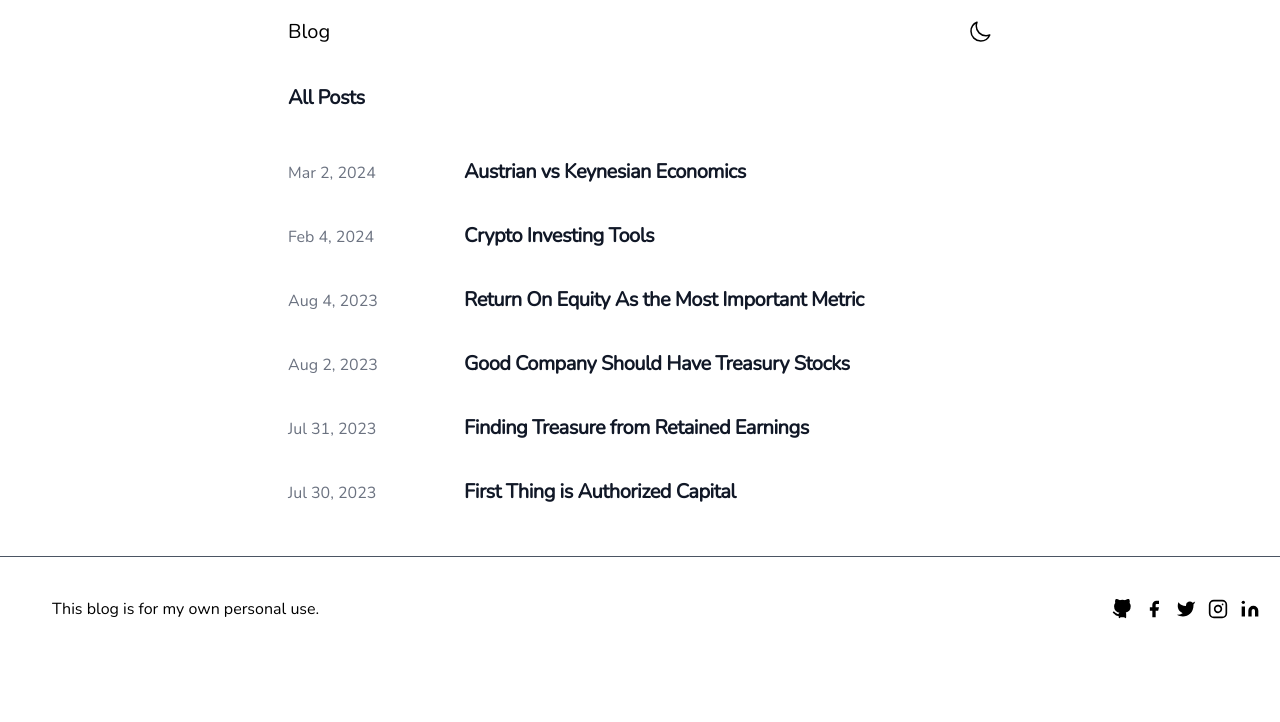
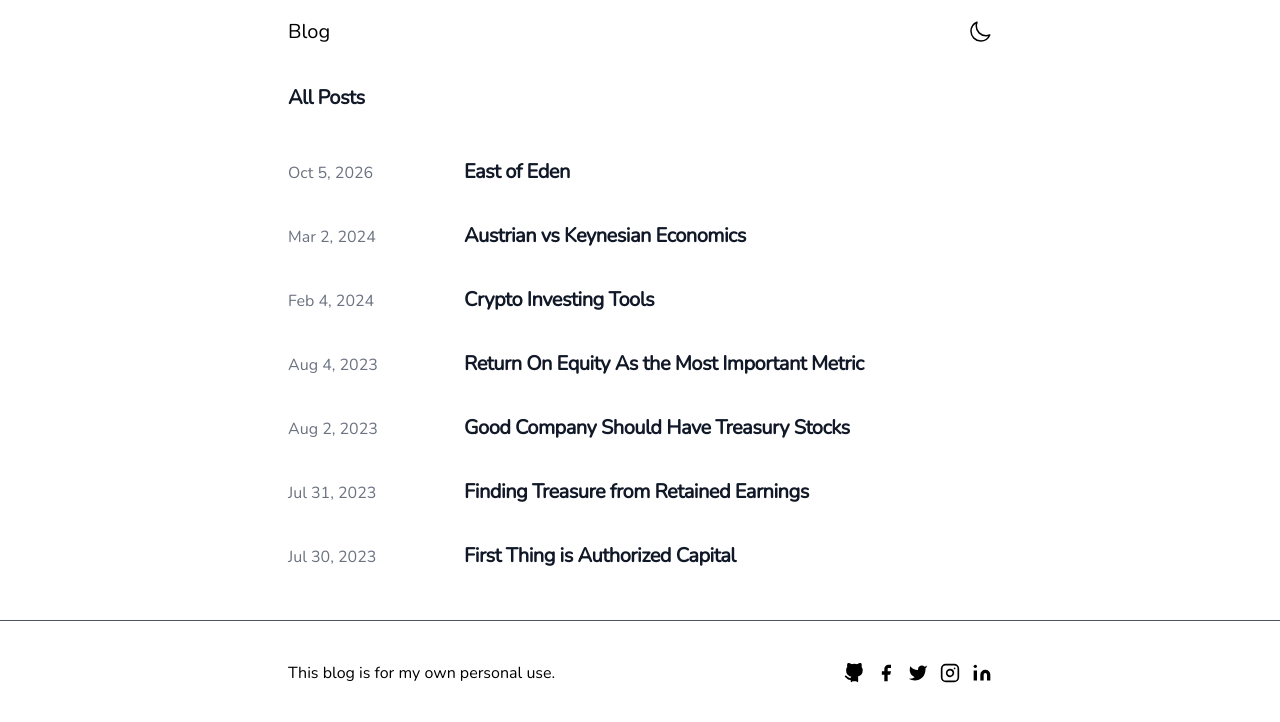
Before and after one commit to limkaleb/blog, a Next.js app: page / in a window 1280 px wide. Shown: the top 722 px of the page. Built offline with nearby package versions, Linux system fonts and the light colour scheme.

Commit message:
add post, fix footer styling

```diff
--- a/app/components/Footer.tsx
+++ b/app/components/Footer.tsx
@@ -3,8 +3,8 @@ export default function Footer() {
     <div className="mt-8 border-t border-gray-600">
       <div className="relative h-48">
         <footer>
-          <div className="container px-5 py-8 mx-auto flex items-center sm:flex-row flex-col">
-            <p className="text-md sm:ml-4 sm:pl-4 sm:py-2 sm:mt-0 mt-4">
+          <div className="max-w-3xl mx-auto px-4 sm:px-6 lg:px-8 py-8 flex items-center sm:flex-row flex-col">
+            <p className="text-md sm:py-2 sm:mt-0 mt-4">
               This blog is for my own personal use.
             </p>
             <span className="inline-flex sm:ml-auto sm:mt-0 mt-4 justify-center sm:justify-start">
--- /dev/null
+++ b/posts/east-of-eden.md
@@ -0,0 +1,22 @@
+---
+title: 'East of Eden'
+date: '2026-10-05'
+---
+
+[East of Eden](https://en.wikipedia.org/wiki/East_of_Eden_(novel)): What I'm Taking Away From It
+
+I finally get why people call East of Eden [Steinbeck](https://en.wikipedia.org/wiki/John_Steinbeck)'s masterpiece. On the surface it's a big family saga set in California. Underneath, it's Cain and Abel played out over two generations. Here's what stuck with me.
+
+1. **You're not doomed.** The whole book hinges on one Hebrew word: timshel, "thou mayest." Not "you must," not "you will," but you may. Whatever darkness you're born with, you still get to choose what you do with it. That's freeing and kind of terrifying at the same time.
+
+2. **Your parents aren't your destiny.** Cal is convinced he inherited his mother's evil. Spoiler: the fact that he worries about it, feels guilty and keeps trying to be better is exactly what makes him different from her.
+
+3. **Rejection hits hard.** Again and again, a son offers his father something and gets turned away while his brother gets the love. Every time, that hurt turns into something ugly. Steinbeck basically says most of the bad in the world starts with someone feeling unloved.
+
+4. **"Perfect" people break easily.** The "good" characters, Adam and Aron, live in idealized bubbles, and when reality hits, they shatter. Cal's messy, hard-earned goodness is the kind that actually lasts.
+
+5. **The wisest people are the overlooked ones.** Samuel, a broke farmer, and Lee, the family's servant, are the real philosophers of the book. Pay attention to them.
+
+Bottom line: you can't pick where you come from or how you were loved, but you can pick who you become. Timshel.
+
+Read it if you haven't. It's long, but it's worth it.
```
